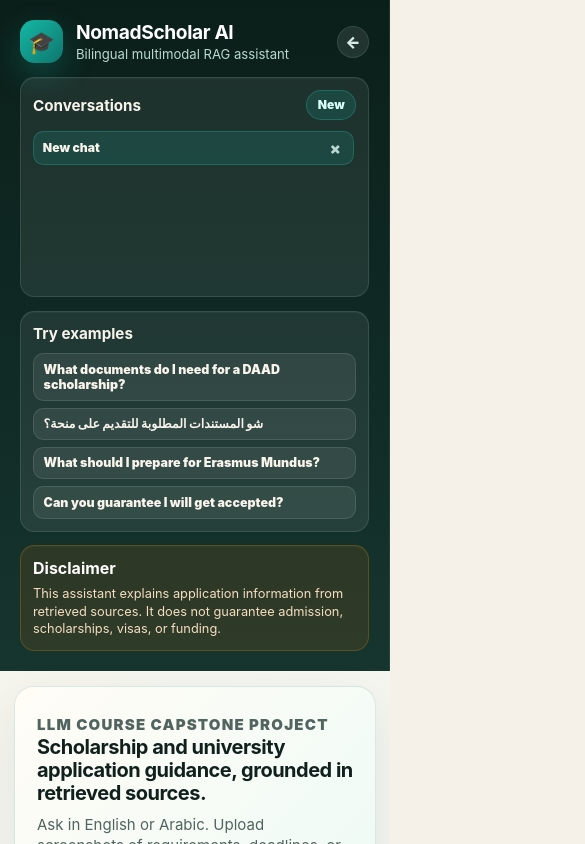
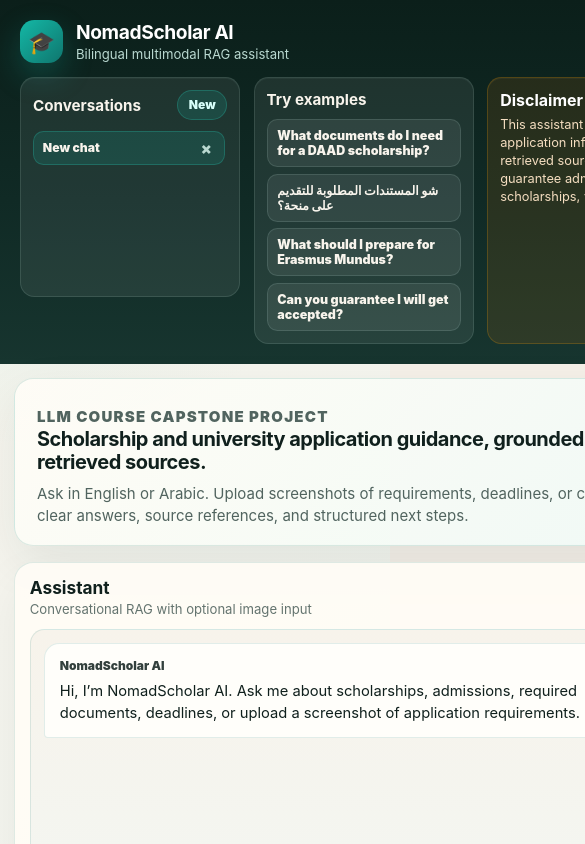
Before and after one commit to joeElieSarkis/nomadscholar-rag-assistant, a React app in the folder frontend/: page / in a window 390 px wide. Shown: the top 844 px of the page, 585 px wide, since content can reach past the window. Built offline with nearby package versions, Linux system fonts and the light colour scheme; the HTML template or start-up script is replaced by a standard one.

Commit message:
Improve responsive and rtl layout

```diff
--- a/frontend/src/App.css
+++ b/frontend/src/App.css
@@ -90,28 +90,32 @@ button:disabled {
 }
 
 .app.sidebar-collapsed {
-  grid-template-columns: 1fr;
+  grid-template-columns: 74px 1fr;
 }
 
 .app.sidebar-collapsed .sidebar {
+  padding: 1rem 0.7rem;
+  grid-template-rows: auto 1fr;
+}
+
+.app.sidebar-collapsed .brand-row {
+  flex-direction: column;
+  justify-content: flex-start;
+}
+
+.app.sidebar-collapsed .brand {
+  justify-content: center;
+}
+
+.app.sidebar-collapsed .brand-copy,
+.app.sidebar-collapsed .conversation-panel,
+.app.sidebar-collapsed .examples-panel,
+.app.sidebar-collapsed .disclaimer {
   display: none;
 }
 
-.sidebar-open-button {
-  position: fixed;
-  top: 1rem;
-  left: 1rem;
-  z-index: 90;
-  height: 2.6rem;
-  width: 2.6rem;
-  display: grid;
-  place-items: center;
-  border-radius: 999px;
-  background: #0f766e;
-  color: white;
-  box-shadow: 0 12px 28px rgba(15, 118, 110, 0.25);
-  padding: 0;
-  font-size: 1.05rem;
+.app.sidebar-collapsed .sidebar-collapse-button {
+  margin-top: 0.65rem;
 }
 
 .sidebar {
@@ -167,8 +171,8 @@ button:disabled {
 }
 
 .sidebar-collapse-button {
-  height: 2rem;
-  width: 2rem;
+  height: 2.15rem;
+  width: 2.15rem;
   display: grid;
   place-items: center;
   border-radius: 999px;
@@ -179,7 +183,7 @@ button:disabled {
   font-size: 1rem;
   line-height: 1;
   flex-shrink: 0;
-  border: 1px solid rgba(199, 234, 225, 0.12);
+  border: 1px solid rgba(199, 234, 225, 0.14);
 }
 
 .sidebar-collapse-button:hover {
@@ -526,6 +530,34 @@ button:disabled {
 
 .message-content li {
   margin-bottom: 0.28rem;
+}
+
+.rtl-bubble {
+  text-align: right;
+}
+
+.rtl-bubble .message-role {
+  text-align: right;
+}
+
+.rtl-content {
+  direction: rtl;
+  text-align: right;
+}
+
+.rtl-content ul,
+.rtl-content ol {
+  direction: rtl;
+  padding-right: 1.3rem;
+  padding-left: 0;
+  margin-right: 0;
+  margin-left: 0;
+  text-align: right;
+}
+
+.rtl-content li {
+  padding-right: 0.15rem;
+  padding-left: 0;
 }
 
 .message-content strong {
@@ -944,13 +976,63 @@ button:disabled {
   }
 }
 
-@media (max-width: 760px) {
+@media (max-width: 1250px) {
+  body {
+    overflow: auto;
+  }
+
+  .app {
+    height: auto;
+    min-height: 100vh;
+    grid-template-columns: 74px 1fr;
+    overflow: visible;
+  }
+
+  .app:not(.sidebar-collapsed) {
+    grid-template-columns: 300px 1fr;
+  }
+
   .sidebar {
+    height: auto;
+    min-height: 100vh;
+  }
+
+  .main {
+    height: auto;
+    overflow: visible;
+  }
+
+  .content-grid {
     grid-template-columns: 1fr;
   }
 
-  .brand-row {
-    grid-column: auto;
+  .messages {
+    height: 460px;
+  }
+
+  .checklist-card {
+    min-height: 640px;
+  }
+}
+
+@media (max-width: 860px) {
+  .app,
+  .app:not(.sidebar-collapsed),
+  .app.sidebar-collapsed {
+    grid-template-columns: 1fr;
+  }
+
+  .sidebar {
+    min-height: auto;
+    height: auto;
+  }
+
+  .app.sidebar-collapsed .sidebar {
+    display: none;
+  }
+
+  .app.sidebar-collapsed {
+    grid-template-columns: 1fr;
   }
 
   .hero h2 {
--- a/frontend/src/App.jsx
+++ b/frontend/src/App.jsx
@@ -12,6 +12,10 @@ const DEFAULT_MESSAGES = [
     sources: [],
   },
 ];
+
+function isArabicText(text) {
+  return /[\u0600-\u06FF]/.test(text || "");
+}
 
 function isLowQualityTitle(text) {
   const cleaned = text.trim();
@@ -38,7 +42,7 @@ function createChatTitle(messages) {
 
   const originalText = firstUserMessage.content.trim();
   const text = originalText.toLowerCase();
-  const hasArabic = /[\u0600-\u06FF]/.test(originalText);
+  const hasArabic = isArabicText(originalText);
 
   if (isLowQualityTitle(originalText)) {
     return "General question";
@@ -430,21 +434,11 @@ function App() {
 
   return (
     <div className={`app ${sidebarCollapsed ? "sidebar-collapsed" : ""}`}>
-      {sidebarCollapsed && (
-        <button
-          type="button"
-          className="sidebar-open-button"
-          onClick={() => setSidebarCollapsed(false)}
-        >
-          ☰
-        </button>
-      )}
-
       <aside className="sidebar">
         <div className="brand-row">
           <div className="brand">
             <div className="logo">🎓</div>
-            <div>
+            <div className="brand-copy">
               <h1>NomadScholar AI</h1>
               <p>Bilingual multimodal RAG assistant</p>
             </div>
@@ -453,10 +447,10 @@ function App() {
           <button
             type="button"
             className="sidebar-collapse-button"
-            onClick={() => setSidebarCollapsed(true)}
-            title="Hide sidebar"
+            onClick={() => setSidebarCollapsed((current) => !current)}
+            title={sidebarCollapsed ? "Show sidebar" : "Hide sidebar"}
           >
-            ←
+            {sidebarCollapsed ? "☰" : "←"}
           </button>
         </div>
 
@@ -497,7 +491,7 @@ function App() {
           </div>
         </div>
 
-        <div className="panel">
+        <div className="panel examples-panel">
           <h2>Try examples</h2>
           <div className="examples">
             {exampleQuestions.map((item) => (
@@ -548,12 +542,20 @@ function App() {
             </div>
 
             <div className="messages">
-              {messages.map((message, index) => (
+              {messages.map((message, index) => {
+                const messageIsArabic = isArabicText(message.content);
+
+                return (
                   <div
                     key={`${message.role}-${index}`}
                     className={`message ${message.role}`}
                   >
-                  <div className="message-bubble">
+                    <div
+                      className={`message-bubble ${
+                        messageIsArabic ? "rtl-bubble" : ""
+                      }`}
+                      dir={messageIsArabic ? "rtl" : "ltr"}
+                    >
                       <div className="message-role">
                         {message.role === "user" ? "You" : "NomadScholar AI"}
                       </div>
@@ -572,12 +574,16 @@ function App() {
                         </button>
                       )}
 
-                    <div className="message-content">
+                      <div
+                        className={`message-content ${
+                          messageIsArabic ? "rtl-content" : ""
+                        }`}
+                      >
                         <ReactMarkdown>{message.content}</ReactMarkdown>
                       </div>
 
                       {message.sources?.length > 0 && (
-                      <div className="sources">
+                        <div className="sources" dir="ltr">
                           <strong>Retrieved sources</strong>
                           <div>
                             {message.sources.map((source) => (
@@ -590,7 +596,8 @@ function App() {
                       )}
                     </div>
                   </div>
-              ))}
+                );
+              })}
 
               {isActiveChatLoading && (
                 <div className="message assistant">
```
Lines whose indentation alone changed are shown as unchanged.
